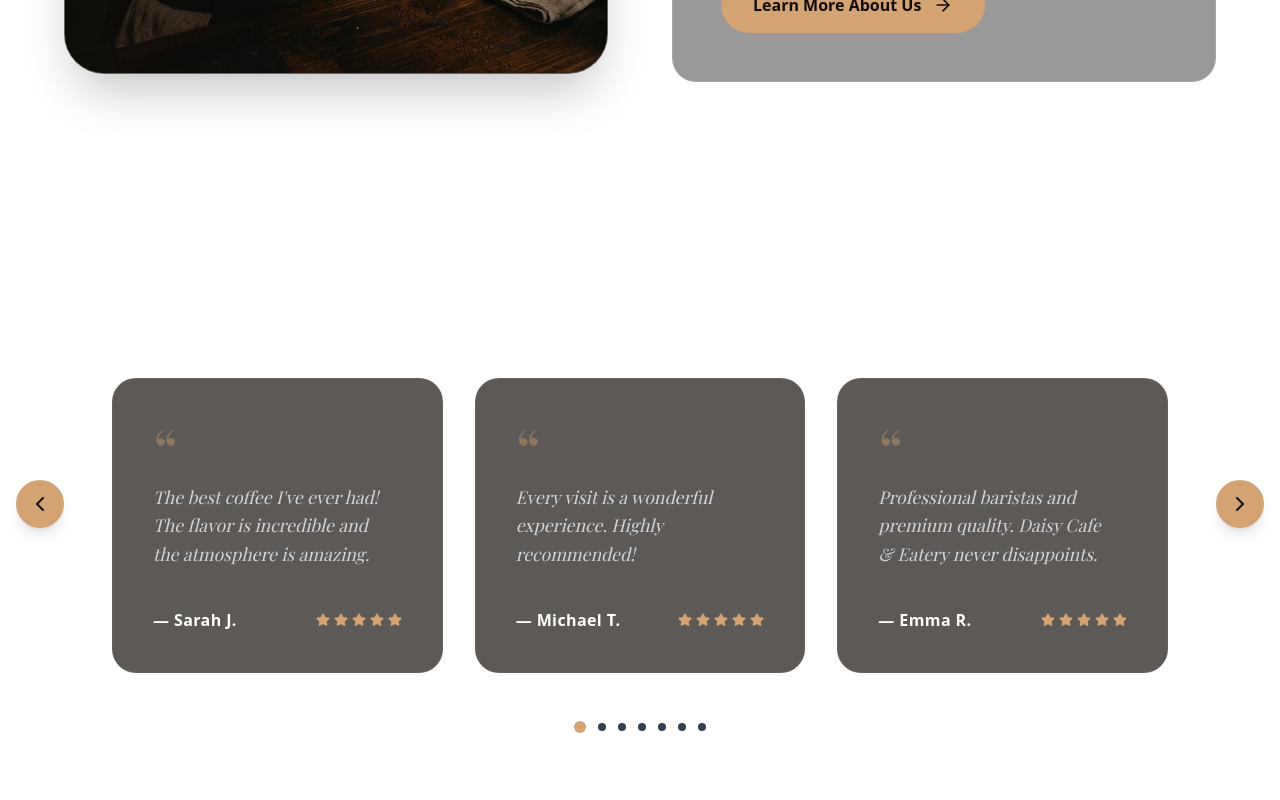
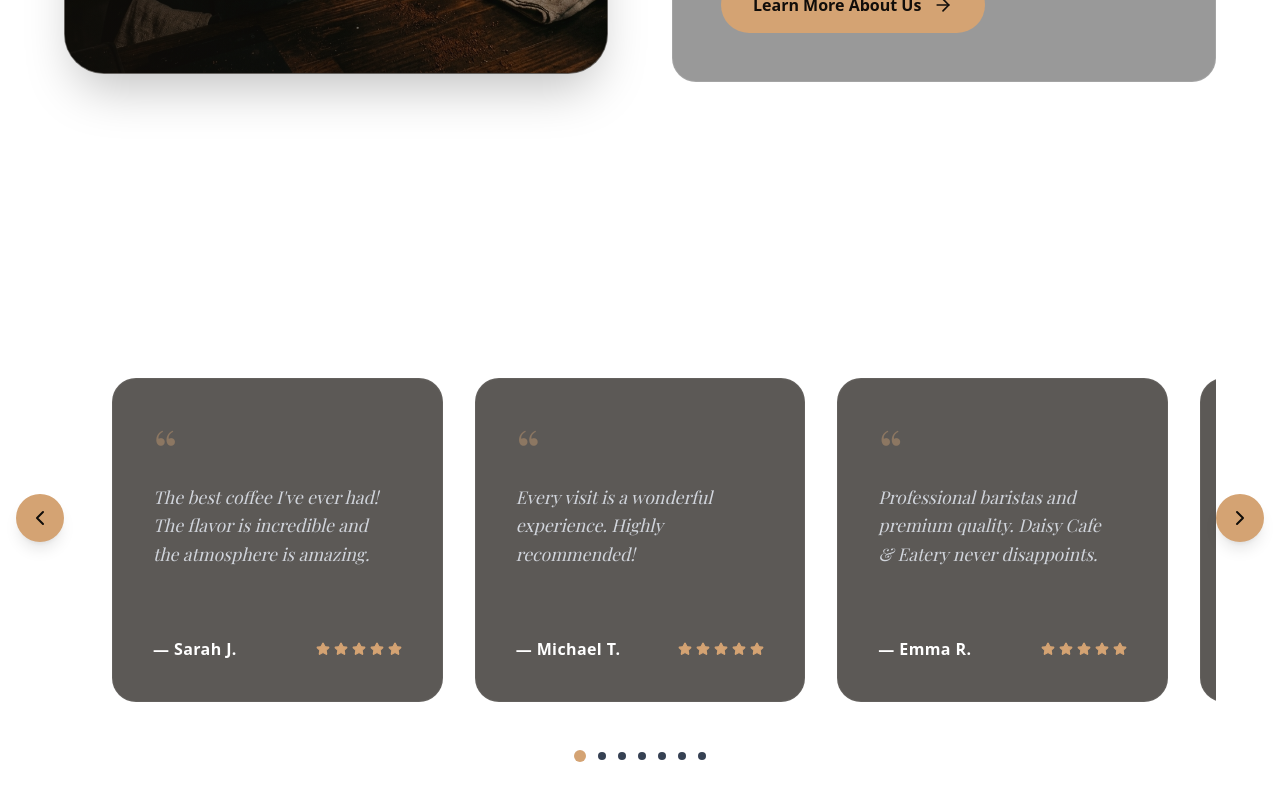
Before and after one commit to dipanjan800/Daisy-Cafe-Eatery, a React (Vite) app: page / in a window 1280 px wide. Shown: the part 2805-3605 px from the top of the page. Built offline with nearby package versions, Linux system fonts and the light colour scheme; a web font is replaced by a local one.

Commit message:
Make testimonials slide one by one physically

```diff
--- a/src/components/Testimonials.tsx
+++ b/src/components/Testimonials.tsx
@@ -34,34 +34,36 @@ const testimonials = [
 
 export default function Testimonials() {
   const [currentIndex, setCurrentIndex] = useState(0);
-  const [isTransitioning, setIsTransitioning] = useState(false);
 
-  const handleSlideChange = (newIndex: number) => {
-    if (isTransitioning || newIndex === currentIndex) return;
-    setIsTransitioning(true);
-    setTimeout(() => {
-      setCurrentIndex(newIndex);
-      setIsTransitioning(false);
-    }, 300);
-  };
+  // Maximum index you can slide to on desktop is (total - 3) so we don't show empty space.
+  // On mobile, it's (total - 1). We'll simplify and just limit the dots.
+  const maxDesktopIndex = testimonials.length - 3;
 
   const nextSlide = () => {
-    handleSlideChange((currentIndex + 1) % testimonials.length);
+    setCurrentIndex((prev) => (prev >= testimonials.length - 1 ? 0 : prev + 1));
   };
 
   const prevSlide = () => {
-    handleSlideChange((currentIndex - 1 + testimonials.length) % testimonials.length);
+    setCurrentIndex((prev) => (prev <= 0 ? testimonials.length - 1 : prev - 1));
   };
 
-  // Get exactly 3 items for the grid to keep the design perfectly intact
-  const visibleTestimonials = [
-    testimonials[currentIndex % testimonials.length],
-    testimonials[(currentIndex + 1) % testimonials.length],
-    testimonials[(currentIndex + 2) % testimonials.length]
-  ];
+  return (
+    <section className="px-8 lg:px-16 py-24 max-w-7xl mx-auto flex flex-col items-center relative overflow-hidden">
+      <style dangerouslySetInnerHTML={{__html: `
+        .testimonial-track {
+          --card-width: 100%;
+          --gap: 2rem;
+        }
+        @media (min-width: 768px) {
+          .testimonial-track {
+            --card-width: calc(33.333333% - 1.333333rem);
+          }
+        }
+        .testimonial-card {
+          width: var(--card-width);
+        }
+      `}} />
 
-  return (
-    <section className="px-8 lg:px-16 py-24 max-w-7xl mx-auto flex flex-col items-center relative">
       <h2 className="text-3xl md:text-4xl text-white font-serif mb-16">What Our Customers Say</h2>
 
       <button
@@ -71,9 +73,13 @@ export default function Testimonials() {
         <ChevronLeft size={24} />
       </button>
 
-      <div className={`grid grid-cols-1 md:grid-cols-3 gap-8 w-full md:px-10 lg:px-12 transition-opacity duration-300 ease-in-out ${isTransitioning ? 'opacity-0' : 'opacity-100'}`}>
-        {visibleTestimonials.map((t, idx) => (
-          <div key={idx} className="bg-[#18130f]/70 rounded-3xl p-10 border border-white/5 flex flex-col items-start text-left hover:border-[#d4a373]/20 transition-all duration-300">
+      <div className="w-full md:px-10 lg:px-12 overflow-hidden">
+        <div
+          className="testimonial-track flex gap-8 transition-transform duration-500 ease-in-out w-full"
+          style={{ transform: `translateX(calc(-${currentIndex} * (var(--card-width) + var(--gap))))` }}
+        >
+          {testimonials.map((t, idx) => (
+            <div key={idx} className="testimonial-card shrink-0 bg-[#18130f]/70 rounded-3xl p-10 border border-white/5 flex flex-col items-start text-left hover:border-[#d4a373]/20 transition-all duration-300">
               <div className="text-[#d4a373] text-6xl font-serif leading-none h-10 mb-6 opacity-40">“</div>
               <p className="text-gray-300 text-[1.1rem] leading-relaxed mb-10 flex-grow font-serif italic pr-4">
                 {t.quote}
@@ -89,6 +95,7 @@ export default function Testimonials() {
             </div>
           ))}
         </div>
+      </div>
 
       <button
         onClick={nextSlide}
@@ -101,7 +108,7 @@ export default function Testimonials() {
         {testimonials.map((_, i) => (
           <div
             key={i}
-            onClick={() => handleSlideChange(i)}
+            onClick={() => setCurrentIndex(i)}
             className={`w-2 h-2 rounded-full cursor-pointer transition-all duration-300 ${i === currentIndex ? 'bg-[#d4a373] w-3 h-3' : 'bg-gray-700 hover:bg-gray-500'}`}
           ></div>
         ))}
```
Lines whose indentation alone changed are shown as unchanged.
